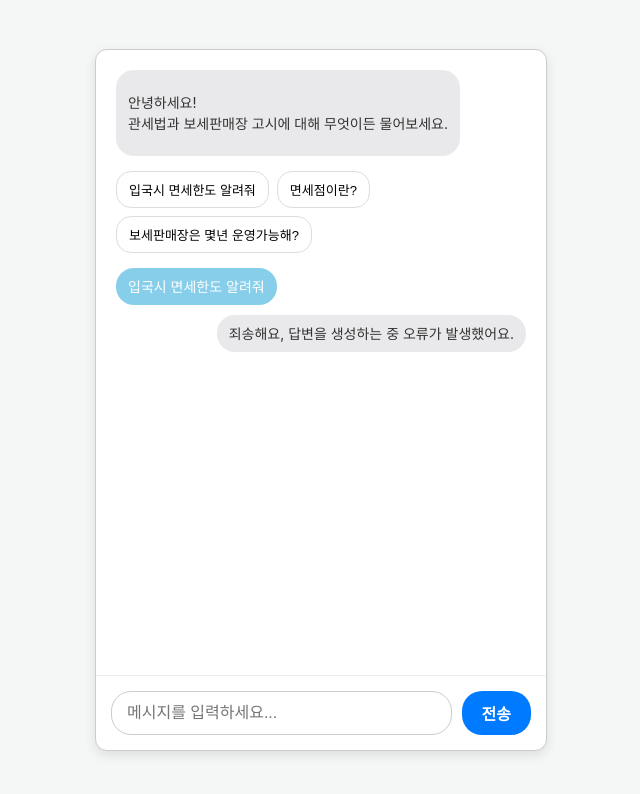
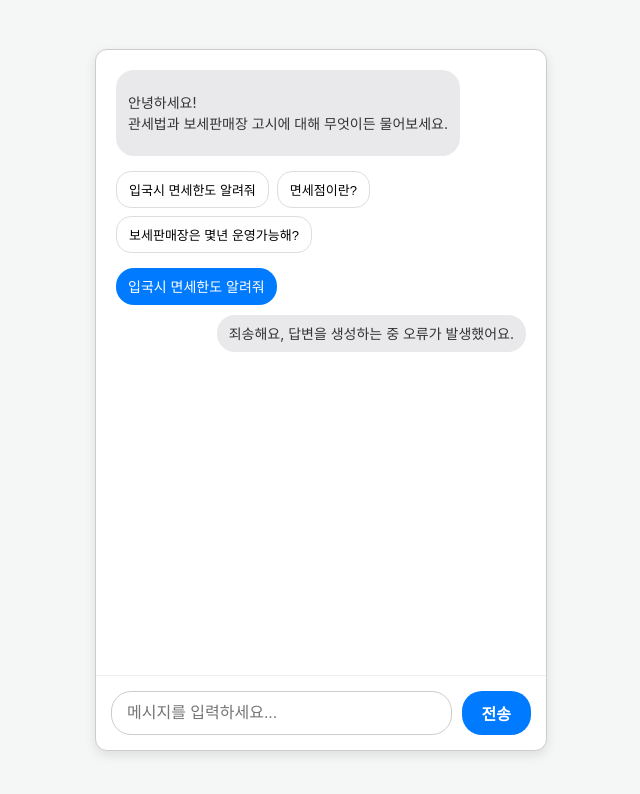
Before and after one commit to herememory/my-chatbot, a website: page index.html in a window 1280 px wide. Both pictures are taken after a click on the button "입국시 면세한도 알려줘". Shown: the whole page, without its empty margins (319-959 px from the left). Drawn offline with Linux system fonts and the light colour scheme; no server answers.

Commit message:
Update style.css

```diff
--- a/style.css
+++ b/style.css
@@ -40,7 +40,7 @@ body {
 
 /* 사용자 메시지 (하늘색, 왼쪽 정렬) */
 .user-message {
-    background-color: #87CEEB;
+    background-color: #007bff;
     color: white;
     align-self: flex-start;
     margin-right: auto;
```
